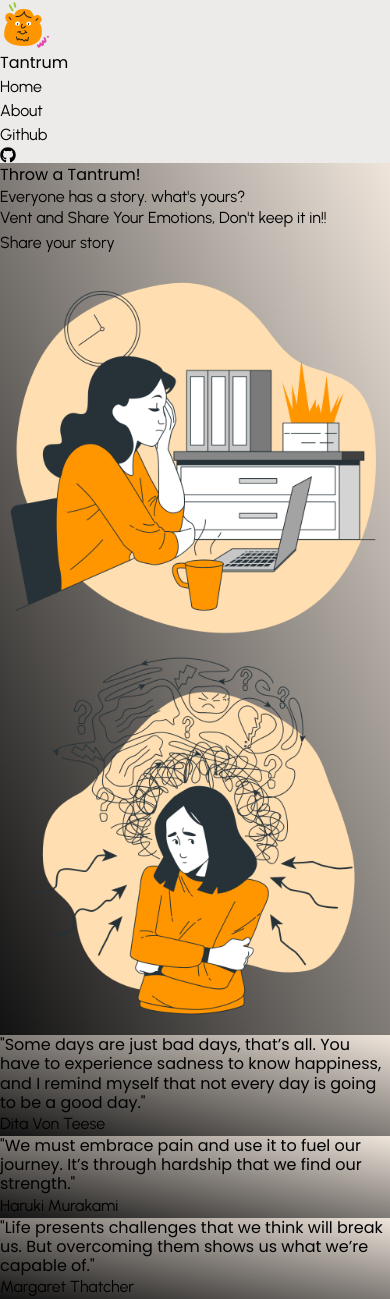
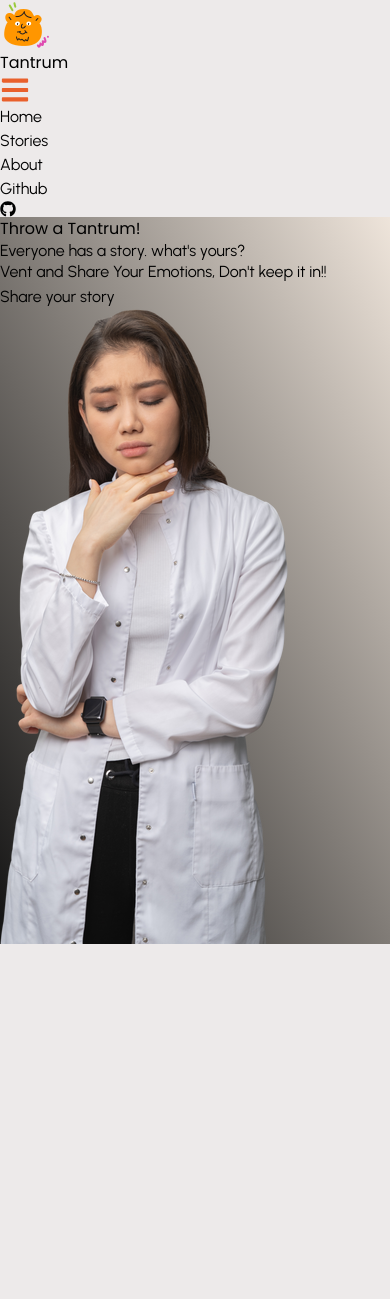
Before and after one commit to Asuraking913/Tantrum, a React (Vite) app: page / in a window 390 px wide. After the commit the page ends 944 px from the top, so only its background shows below. Built offline with nearby package versions, Linux system fonts and the light colour scheme.

Commit message:
update: new modifications to landing components

```diff
--- a/src/App.jsx
+++ b/src/App.jsx
@@ -1,6 +1,7 @@
 import React, { useEffect } from 'react'
 import { BrowserRouter as Router, Routes, Route } from 'react-router-dom'
 import Home from './pages/home'
+import Stories from './pages/stories'
 
 function App() {
 
@@ -14,6 +15,7 @@ function App() {
       <Router>
         <Routes>
           <Route path='/' element={<Home />}/>
+          <Route path='/stories' element={<Stories />}/>
         </Routes>
       </Router>
 
--- a/src/components/landing/descrip.jsx
+++ b/src/components/landing/descrip.jsx
@@ -22,7 +22,7 @@ function Descrip() {
     const slideList = slideItems.map((items, i) => <SlideBox {...items}/>)
 
   return (
-    <section className='min-h-[200px] px-[--pdx] flex py-[2em] gap-[1em]'>
+    <section className='min-h-[200px] px-[--pdx] flex py-[1em] gap-[1em]'>
         {slideList}
     </section>
   )
--- a/src/components/landing/hero.jsx
+++ b/src/components/landing/hero.jsx
@@ -1,24 +1,21 @@
 import React from 'react'
 import Button from '../primary/button'
 import sad1 from "../../assets/sad2.png"
-import sad2 from "../../assets/sad4.png"
+import sad2 from "../../assets/sad6.png"
 
 function Hero() {
   return (
-    <section className='h-screen rounded-b-[15px] overflow-hidden bg-[--black] flex items-center justify-center text-[--white] px-[--pdx] linear relative'>
-        <div  className='text-center w-[80%] flex flex-col gap-[15px]'>
+    <section className='h-screen rounded-b-[15px] sm:flex-row flex-col justify-center overflow-hidden bg-[--black] flex items-center sm:justify-center text-[--white] px-[1em] sm:px-[--pdx] linear relative'>
+        <div  className='text-center sm:w-[80%] flex flex-col gap-[2em] sm:gap-[15px] w-full'>
             <p className='pop text-[--accent] font-bold capitalize text-[1.2rem]'>Throw a Tantrum!</p>
-            <h1 className='text-[5rem] urba font-semibold capitalize line'>Everyone has a story. what's yours?</h1>
-            <p className='urba text-[1.8rem] opacity-80'>Vent and Share Your Emotions, Don't keep it in!!</p>
-            <div className=''>
+            <h1 className='sm:text-[6rem] text-[1.9rem] urba font-semibold capitalize line'>Everyone has a story. what's yours?</h1>
+            <p className='urba text-[1.5rem] sm:text-[1.8rem] opacity-80'>Vent and Share Your Emotions, Don't keep it in!!</p>
+            <div className='sm:block inline'>
                 <Button text={"Share your story"} inverse={false}/>
             </div>
         </div>
-        <div className='absolute bottom-[-4em] left-[1em] opacity-30'>
-            <img src={sad1} className='w-[400px] h-[420px] object-cover' alt="" />
-        </div>
-        <div className='absolute top-[20%] z-[-0.5] right-[1em] opacity-30'>
-            <img src={sad2} className='w-[400px] h-[450px] object-cover' alt="" />
+        <div className='absolute left-[-100px] sm:left-0 bottom-[0px] sm:bottom-[-100px] opacity-20 sm:opacity-50'>
+            <img src={sad2} className='w-[400px] h-[450px] object-cover object-top' alt="" />
         </div>
     </section>
   )
--- a/src/components/landing/slidebox.jsx
+++ b/src/components/landing/slidebox.jsx
@@ -3,8 +3,8 @@ import React from 'react'
 function SlideBox({author, content}) {
   return (
     <div className='w-[50%] min-h-[130px] linear bg-[--black] relative text-center shadow-lg shadow-[--blackv]  p-[20px] flex flex-col justify-between rounded-[10px]'>
-        <p className='pop italic line text-[--white]'><span className='text-[1.5rem]'>"</span>{content}<span className='text-[1.5rem]'>"</span></p>
-        <p className='urba font-semibold sm:text-xl text-[--accent]'>{author}</p>
+        <p className='pop italic line text-[--white] text-[0.9rem] '><span className='text-[1.5rem]'>"</span>{content}<span className='text-[1.5rem]'>"</span></p>
+        <p className='urba font-semibold sm:text-[1.1rem] text-[--accent]'>{author}</p>
     </div>
   )
 }
--- a/src/components/primary/button.jsx
+++ b/src/components/primary/button.jsx
@@ -2,7 +2,7 @@ import React from 'react'
 
 function Button({text, inverse}) {
   return (
-    <button className={`${inverse ? "bg-[--white] text-[--accent] " : "bg-[--accent] sm:hover:bg-[--white] sm:hover:text-[--accent] duration-[0.3s] text-[--white]"} p-[10px] text-xl urba rounded-[5px] px-[20px]`}>
+    <button className={`${inverse ? "bg-[--white] text-[--accent] sm:hover:border-[2px] sm:hover:border-[--accent] " : "bg-[--accent] sm:hover:bg-[--white] sm:hover:text-[--accent] sm:hover:shadow-sm sm:hover:shadow-[--accent] duration-[0.3s] text-[--white]"} p-[10px] text-xl urba rounded-[5px] px-[20px]`}>
         {text}
     </button>
   )
--- a/src/components/primary/nav.jsx
+++ b/src/components/primary/nav.jsx
@@ -1,23 +1,44 @@
-import React from 'react'
+import React, { useEffect, useState } from 'react'
 import icon from "../../assets/icon.png"
-import { FaGithub } from 'react-icons/fa'
+import { FaBars, FaGithub } from 'react-icons/fa'
 import { FaQuestion } from 'react-icons/fa'
+import { useLocation, useNavigate } from 'react-router-dom'
 
 function Nav() {
+
+    const [nav, setNav] = useState(false)
+    const navigate = useNavigate("/stories")
+    const location = useLocation()
+
+    useEffect(() => {
+        console.log(location)
+    }, [])
+
+
   return (
-    <header className=' z-[1] fixed top-0 w-full p-[10px] px-[--pdx] items-center flex justify-between'>
+    <header className='z-[1] fixed top-0 w-full p-[5px] sm:p-[10px] px-[1em] sm:px-[--pdx] items-center flex justify-between'>
         <div className='absolute left-0 z-[-1] backdrop-blur-lg h-full w-full'>
 
         </div>
-        <div className='flex items-center text-[--white]'>
-            <img src={icon} alt="" />
-            <a href="#" className='pop text-xl'>Tantrum</a>
+        <div className='flex items-center sm:flex-row flex-col text-[--white]'>
+            <img className='w-[30px] sm:w-[40px]' src={icon} alt="" />
+            <a href="#" className='pop sm:text-xl text-[0.95rem]'>Tantrum</a>
         </div>
 
-        <ul className='urba px-[--pdx] flex gap-[1em] text-[1.1rem] text-[--white]'>
+        {!nav && <FaBars onClick={() => setNav(!nav)} size={30} className='sm:hidden' color='#E9602C'/>}
+
+        <ul className={`urba px-[--pdx] gap-[1em] text-[1.1rem] text-[--white] sm:flex ${!nav && "hidden"}`}>
+            <li className='relative'>
+                <button onClick={() => navigate("/")} href="#">
+                    Home
+                </button>
+                <div className='absolute w-full h-[20%] duration-[0.5s]  rounded-[4px] bg-[--accent]'>
+
+                </div>
+            </li>
             <li>
-                <button href="#">
-                        Home
+                <button onClick={() => navigate("/stories")} href="#">
+                    Stories
                 </button>
             </li>
             <li>
--- a/src/index.css
+++ b/src/index.css
@@ -7,7 +7,7 @@
     --black: #121212;
     --blackv:rgba(18, 18, 18, 0.185);
     --pdx: 4em;
-    --accent: #FF9600;
+    --accent: #E9602C;
     --white: #F4F4F4;
 }
 
@@ -39,6 +39,11 @@ body {
     background-image: linear-gradient(to top right, var(--black), #ff950011);
 }
 
+/* body {
+    background-image: linear-gradient(to top right, var(--black), #ff950011);
+    background-color: black;
+} */
+
 
 .line {
     line-height: 1.2em;
--- a/src/pages/home.jsx
+++ b/src/pages/home.jsx
@@ -9,7 +9,6 @@ function Home() {
         <Nav />
         <article>
           <Hero />
-          <Descrip />
         </article>
     </div>
   )
--- /dev/null
+++ b/src/pages/stories.jsx
@@ -0,0 +1,12 @@
+import React from 'react'
+import Nav from '../components/primary/nav'
+
+function Stories() {
+  return (
+    <div className='linear h-screen bg-[--black] w-full'>
+        <Nav />
+    </div>
+  )
+}
+
+export default Stories
```
Also changed, not shown: src/assets/sad6.png (added).
